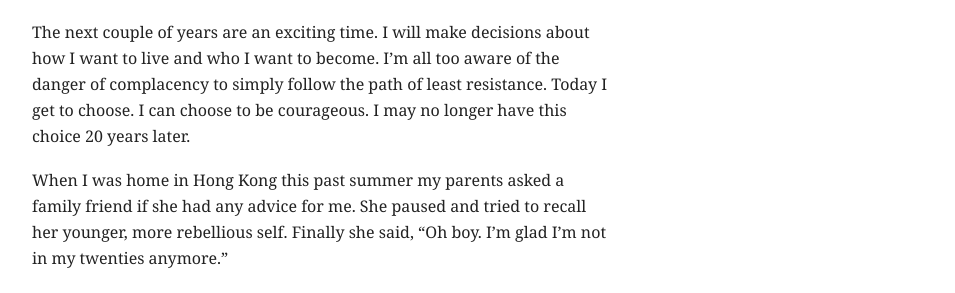
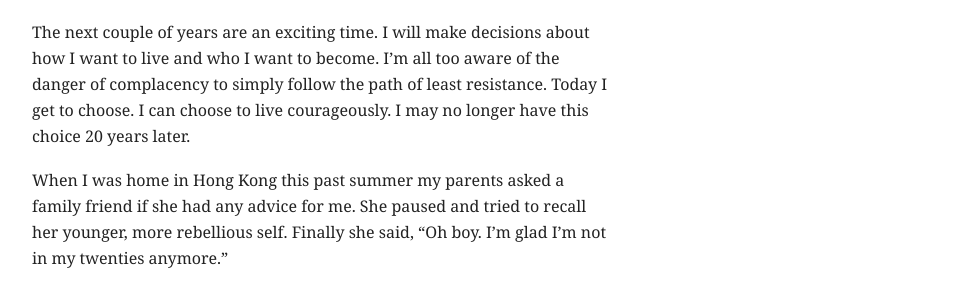
Before and after one commit to mbwong/mbwong.github.com, a Jekyll site: the page built from _posts/2012-11-11-turning-23.md, in a window 1280 px wide and 900 px high, scrolled down 2619 px. Shown: the part 372-665 px from the top of the window, without its empty margins (160-1115 px from the left). Built offline with Jekyll 4.4.1, drawn with Linux system fonts in a browser that asks for light colours.

Commit message:
Update _posts/2012-11-11-turning-23.md

```diff
--- a/_posts/2012-11-11-turning-23.md
+++ b/_posts/2012-11-11-turning-23.md
@@ -50,7 +50,7 @@ I wonder how I might avoid these fates.
 
 Perhaps the biggest lesson I've learned this year is about the true meaning of courage. True courage is the ability to see reality clearly and to fight against the inequities thereof. It is to make the right choices and live deliberately. It is to consciously avoid the default, even when the choice seems daunting, even when you're scared shitless of the consequences. It is to persist in your beliefs and your choice even in the face of all evidence to the contrary. It is to persevere in your effort against an adverse world.
 
-The next couple of years are an exciting time. I will make decisions about how I want to live and who I want to become. I'm all too aware of the danger of complacency to simply follow the path of least resistance. Today I get to choose. I can choose to be courageous. I may no longer have this choice 20 years later.
+The next couple of years are an exciting time. I will make decisions about how I want to live and who I want to become. I'm all too aware of the danger of complacency to simply follow the path of least resistance. Today I get to choose. I can choose to live courageously. I may no longer have this choice 20 years later.
 
 When I was home in Hong Kong this past summer my parents asked a family friend if she had any advice for me. She paused and tried to recall her younger, more rebellious self. Finally she said, "Oh boy. I'm glad I'm not in my twenties anymore."
 
```
